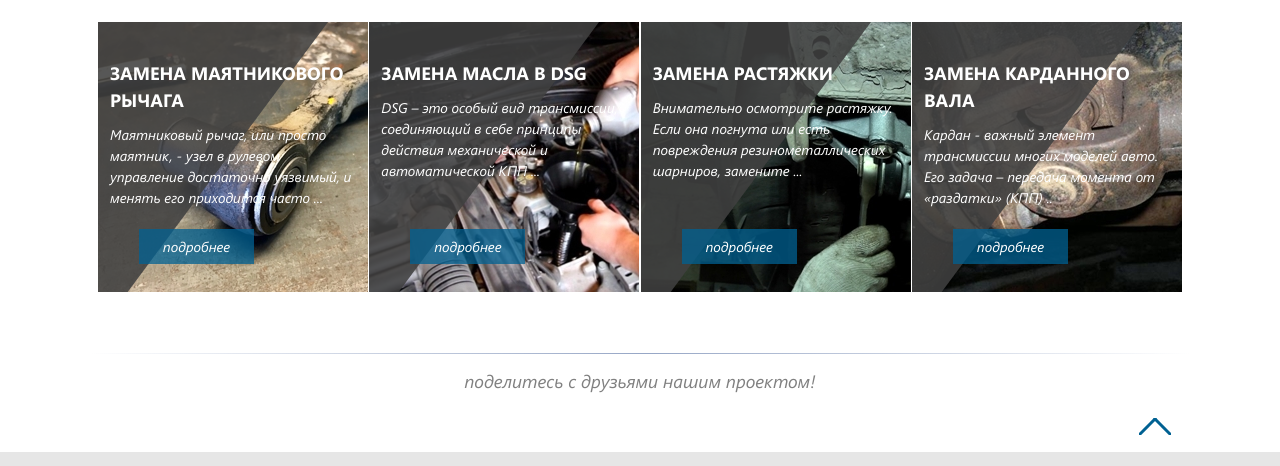
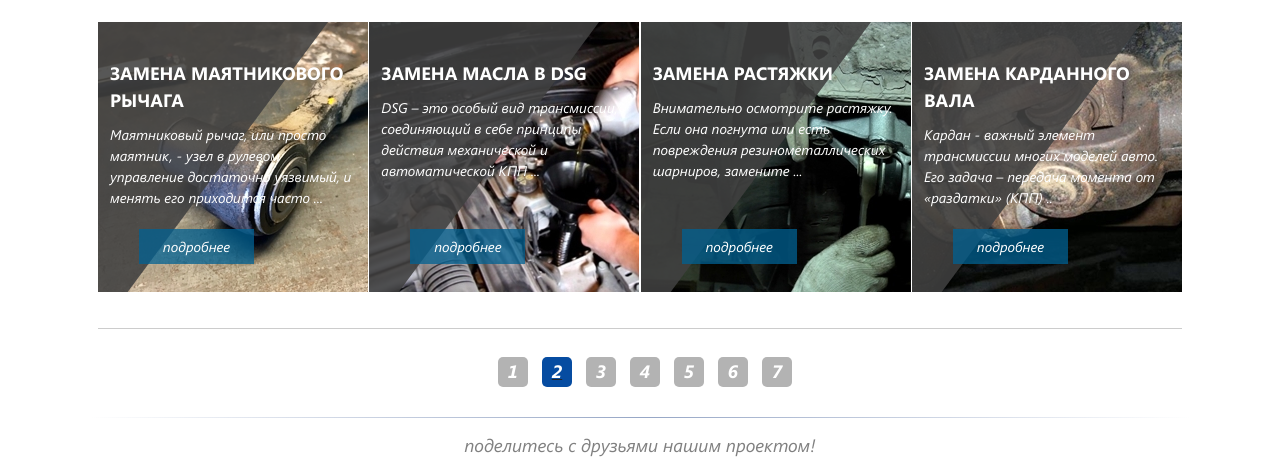
Before and after one commit to x404/autoservice, a website: page app/information.html in a window 1280 px wide. Shown: the part 997-1463 px from the top of the page. Drawn offline with Linux system fonts and the light colour scheme.

Commit message:
"Информация"

```diff
--- a/app/information.html
+++ b/app/information.html
@@ -247,7 +247,15 @@
 
 					<!-- =pagination -->
 					<div class="pagination">
-
+						<ul>
+							<li class="control"><a href="#">1</a></li>
+							<li class="control current"><span>2</span></li>
+							<li class="control"><a href="#">3</a></li>
+							<li class="control"><a href="#">4</a></li>
+							<li class="control"><a href="#">5</a></li>
+							<li class="control"><a href="#">6</a></li>
+							<li class="control"><a href="#">7</a></li>
+						</ul>
 					</div>
 					<!-- =/pagination -->
 
--- a/app/template/scss/_colors.scss
+++ b/app/template/scss/_colors.scss
@@ -7,3 +7,4 @@ $color6: #e6e6e6;
 $color7: #f2f2f2;
 $color8: #0073a4;
 $color9: #333;
+$color10: #ccc;
--- /dev/null
+++ b/app/template/scss/_pagination.scss
@@ -0,0 +1,51 @@
+.pagination{
+	$color: #064ca1;
+	border-top: 1px solid $color10;
+	margin-top: -2rem;
+	margin-bottom: -1rem;
+	font-family: "SegoeUIBoldItalic";
+	text-align: center;
+	a, span{
+		margin: 0 .2rem;
+	}
+	a,
+	span{
+		@extend .flex-center;
+		@extend .tdn;
+		background-color: #b3b3b3;
+		border-radius: 5px;
+		color: $color2;
+		height: 3rem;
+		font-size: 1.8rem;
+		border-bottom: none;
+		width: 3rem;
+		&:hover{
+			background: $color;
+			border-bottom: none;
+			color: $color2;
+			text-decoration: none;
+		}
+	}
+	.current{
+		text-decoration: underline;
+		span{
+			background: $color;
+			color: $color2;
+			cursor: default;
+		}
+	}
+
+	ul{
+		display: flex;
+		flex-wrap: wrap;
+		justify-content: center;
+		li{
+			&:before{
+				display: none;
+			}
+		}
+	}
+	.control{
+		margin-bottom: .5rem;
+	}
+}
--- a/app/template/scss/_responsive-pages.scss
+++ b/app/template/scss/_responsive-pages.scss
@@ -198,6 +198,10 @@
 			display: none !important;
 		}
 	}
+
+	.article__item{
+		width: 240px;
+	}
 }
 
 
@@ -212,7 +216,6 @@
 		margin-right: auto;
 		margin-bottom: 1rem;
 		a{
-			// background: none;
 			clip-path: none;
 			height: auto;
 			line-height: 1.4;
@@ -310,6 +313,29 @@
 }
 
 
+@media (max-width: 530px){
+	.inner{
+		.articles{
+			justify-content: center !important	;
+			.article{
+				&__item{
+					width: 270px;
+				}
+				&__title{
+					text-align: center;
+				}
+				&__body{
+					.btn{
+						margin-left: auto;
+						margin-right: auto;
+						margin-top: 2rem;
+						position: static;
+					}
+				}
+			}
+		}
+	}
+}
 
 
 @media (max-width: 450px){
--- a/app/template/scss/styles.scss
+++ b/app/template/scss/styles.scss
@@ -39,6 +39,7 @@
 @import 'slick';
 @import 'slick-theme';
 @import 'inner';
+@import 'pagination';
 // @import 'modal';
 // @import 'nav';
 // @import 'transitions';
```
Also changed, not shown: app/template/css/styles.css, app/template/css/styles.min.css.
